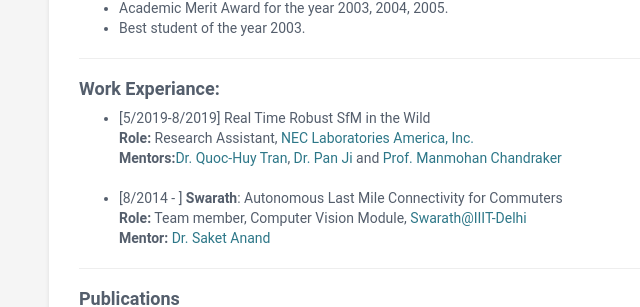
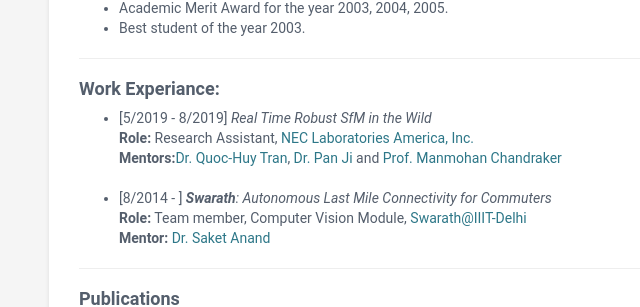
Before and after one commit to lokender/lokender.github.io, a Jekyll site: the page built from index.html, in a window 1280 px wide. Shown: the part 684-991 px from the top of the page, without its empty margins (241-881 px from the left). Built offline with Jekyll 4.4.1, drawn with Linux system fonts in a browser that asks for light colours.

```diff
--- a/_includes/aboutme.html
+++ b/_includes/aboutme.html
@@ -30,11 +30,11 @@
 <hr>
 <strong><h4>Work Experiance:</h4></strong>
 <ul>
-	<li>[5/2019-8/2019] Real Time Robust SfM in the Wild </br>
+	<li>[5/2019 - 8/2019] <i>Real Time Robust SfM in the Wild</i> </br>
 	<b>Role:</b> Research Assistant, <a href="http://www.nec-labs.com/research-departments/media-analytics/media-analytics-people">NEC Laboratories America, Inc.</a> </br>
         <b>Mentors:</b><a href="http://www.nec-labs.com/quoc-huy-tran">Dr. Quoc-Huy Tran</a>, <a href="http://www.nec-labs.com/pan-ji">Dr. Pan Ji</a> and <a href="https://cseweb.ucsd.edu/~mkchandraker/">Prof. Manmohan Chandraker</a> </li>
 </br>
-<li>[8/2014 - ] <b>Swarath</b>: Autonomous Last Mile Connectivity for Commuters</br>
+<li>[8/2014 - ] <i><b>Swarath</b>: Autonomous Last Mile Connectivity for Commuters</i></br>
 <b>Role:</b> Team member, Computer Vision Module, <a href="https://www.facebook.com/swarathatiiitd/">Swarath@IIIT-Delhi</a> </br>
 <b>Mentor:</b><a href="https://faculty.iiitd.ac.in/~anands/"> Dr. Saket Anand </a></li>
 </ul>
```
